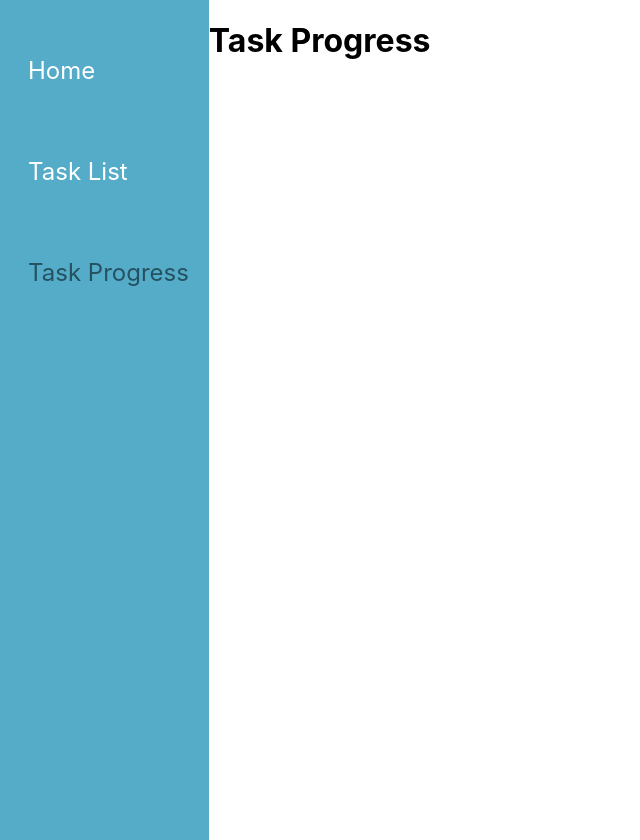
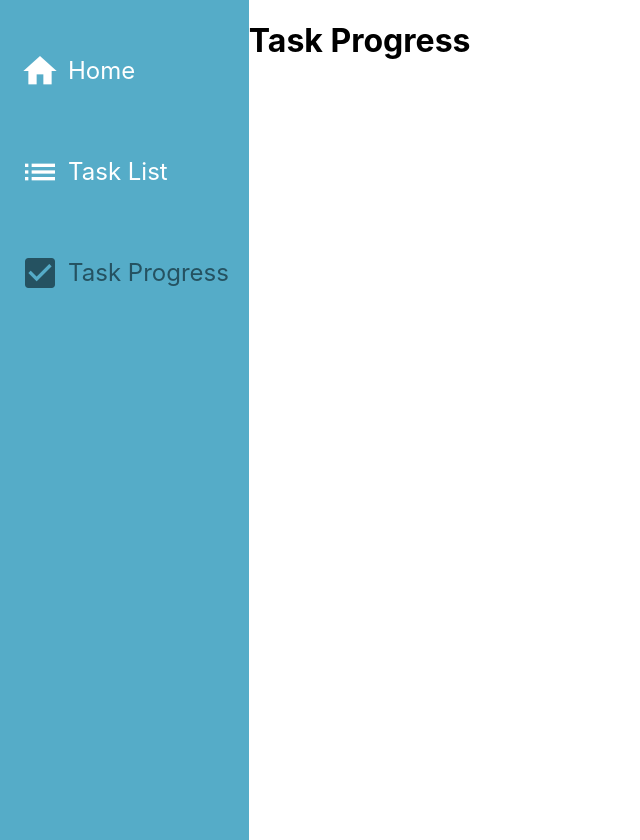
Before and after one commit to faizhadiyan/kanbanProject, a React (Vite) app: page /task-progress in a window 1280 px wide. Shown: the whole page, without its empty margins (0-640 px from the left). Built offline with nearby package versions, Linux system fonts and the light colour scheme; the HTML template or start-up script is replaced by a standard one.

Commit message:
Add react router and side menu layout

```diff
--- a/index.html
+++ b/index.html
@@ -3,11 +3,14 @@
   <head>
     <meta charset="UTF-8" />
     <link rel="icon" type="image/svg+xml" href="/vite.svg" />
+    <link rel="stylesheet" href="https://fonts.googleapis.com/icon?family=Material+Icons" />
     <meta name="viewport" content="width=device-width, initial-scale=1.0" />
-    <title>Vite + React + TS</title>
+    <title>Kanban App</title>
   </head>
   <body>
-    <div id="root"></div>
+    <div id="root">
+      <tag className="material-icons">icon_name</tag>
+    </div>
     <script type="module" src="/src/main.tsx"></script>
   </body>
 </html>
--- a/src/components/SideMenu.tsx
+++ b/src/components/SideMenu.tsx
@@ -6,18 +6,27 @@ const SideMenu = (): JSX.Element => {
   return (
     <div style={styles.container}>
       <NavLink to="/" style={({ isActive }) => (isActive ? styles.activeLink : styles.link)}>
+        <span className="material-icons" style={styles.icon}>
+          home
+        </span>
         <p style={styles.text}>Home</p>
       </NavLink>
       <NavLink
         to="/task-list"
         style={({ isActive }) => (isActive ? styles.activeLink : styles.link)}
       >
+        <span className="material-icons" style={styles.icon}>
+          list
+        </span>
         <p style={styles.text}>Task List</p>
       </NavLink>
       <NavLink
         to="/task-progress"
         style={({ isActive }) => (isActive ? styles.activeLink : styles.link)}
       >
+        <span className="material-icons" style={styles.icon}>
+          check_box
+        </span>
         <p style={styles.text}>Task Progress</p>
       </NavLink>
     </div>
```
